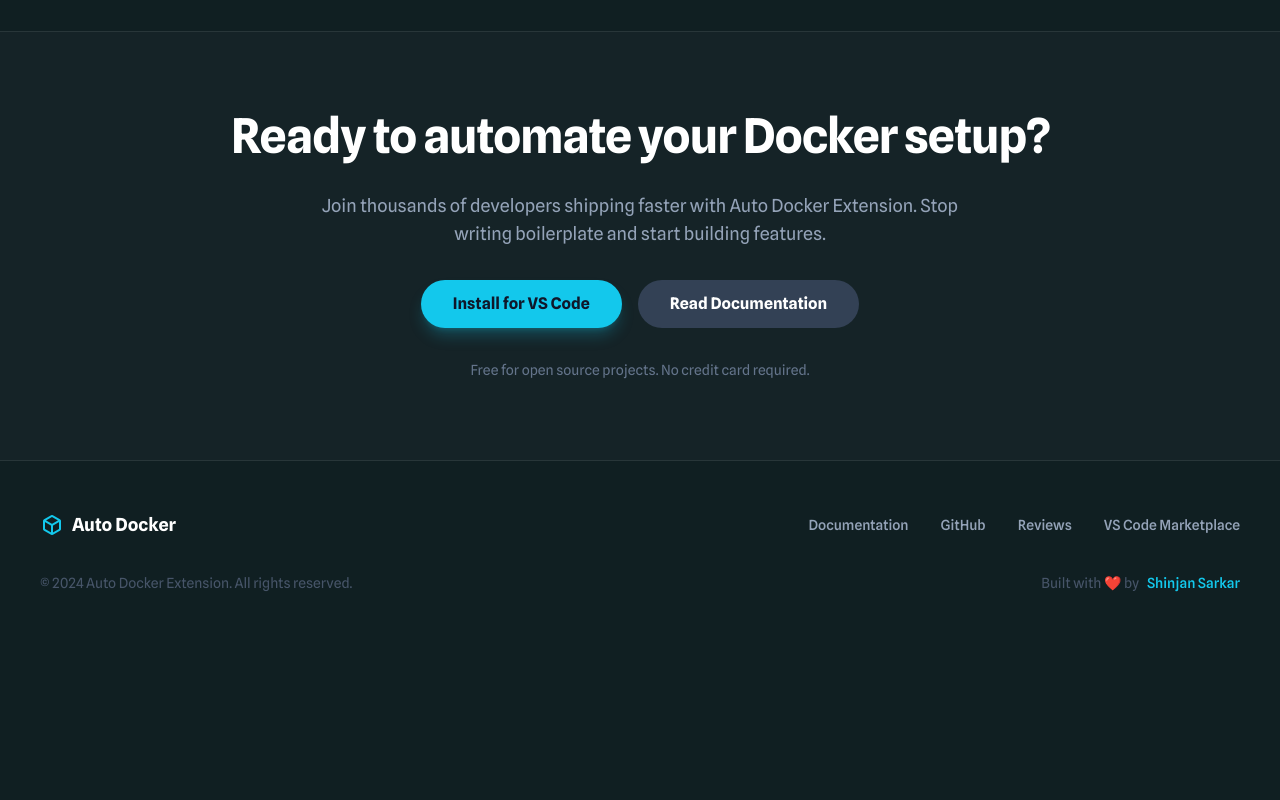
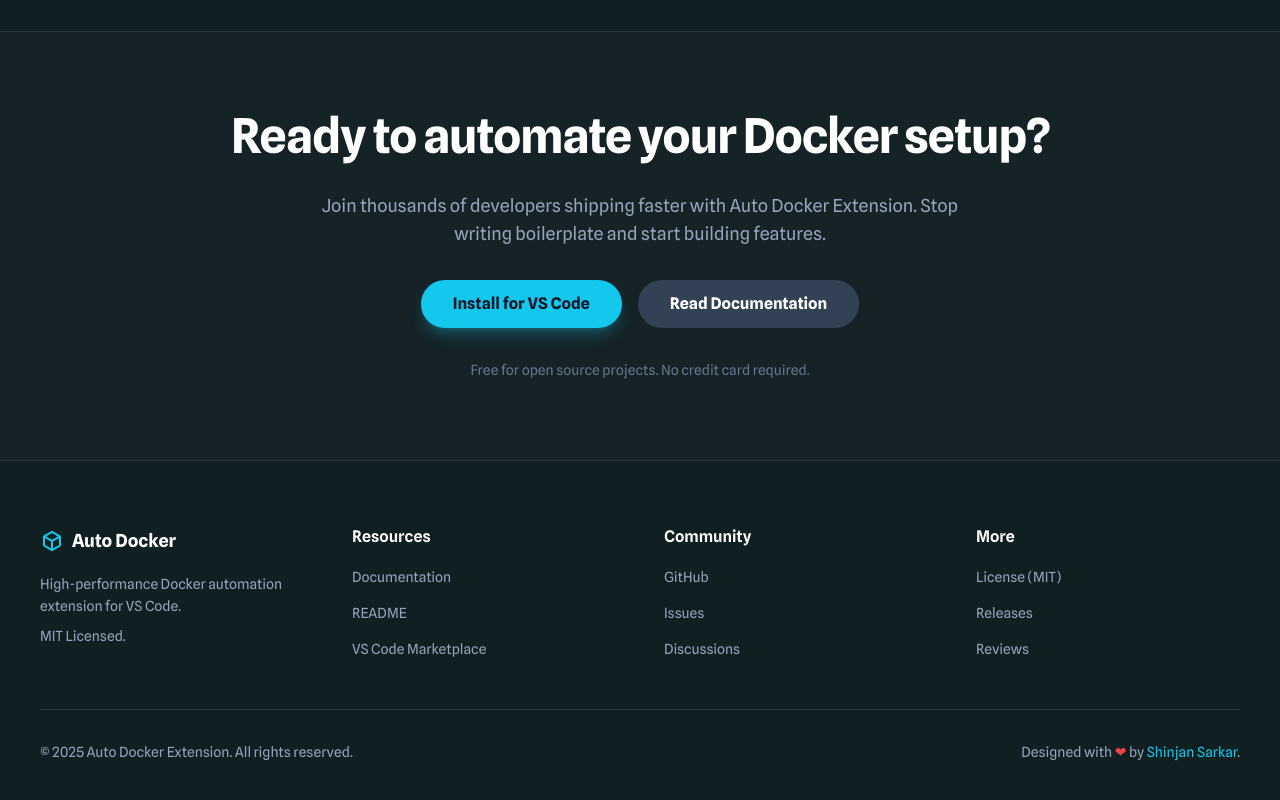
Before and after one commit to shinjansarkar/Auto-Docker-landing-page, a website: page index.html in a window 1280 px wide. Shown: the part 3122-3922 px from the top of the page. Before the commit the page ends 3763 px from the top, so only its background shows below. Drawn offline with nearby package versions, Linux system fonts and the light colour scheme.

Commit message:
first commit

```diff
--- a/index.html
+++ b/index.html
@@ -408,26 +408,99 @@
     </section>
 
     <!-- Footer -->
-    <footer class="w-full py-12 px-4 md:px-10 border-t border-slate-200 dark:border-[#283639] bg-background-light dark:bg-background-dark">
+    <footer class="w-full py-16 px-4 md:px-10 border-t border-slate-200 dark:border-[#283639] bg-background-light dark:bg-background-dark">
         <div class="layout-container flex justify-center w-full">
-            <div class="w-full max-w-[1280px] flex flex-col gap-8">
-                <div class="flex flex-col md:flex-row justify-between items-center gap-6">
-                    <div class="flex items-center gap-2 text-slate-900 dark:text-white">
-                        <span class="material-symbols-outlined text-primary text-2xl">deployed_code</span>
-                        <span class="font-bold text-lg">Auto Docker</span>
+            <div class="w-full max-w-[1280px]">
+                <!-- Footer Content -->
+                <div class="grid grid-cols-1 md:grid-cols-2 lg:grid-cols-4 gap-12 mb-12">
+                    <!-- Auto Docker Column -->
+                    <div>
+                        <div class="flex items-center gap-2 text-slate-900 dark:text-white mb-4">
+                            <span class="material-symbols-outlined text-primary text-2xl">deployed_code</span>
+                            <span class="font-bold text-lg">Auto Docker</span>
+                        </div>
+                        <p class="text-slate-600 dark:text-slate-400 text-sm leading-relaxed">
+                            High-performance Docker automation extension for VS Code.
+                        </p>
+                        <p class="text-slate-600 dark:text-slate-400 text-sm mt-2">
+                            MIT Licensed.
+                        </p>
                     </div>
-                    <div class="flex flex-wrap justify-center gap-8">
-                        <a class="text-slate-600 dark:text-slate-400 hover:text-primary transition-colors text-sm font-medium" href="https://github.com/shinjansarkar/Auto-Docker#readme" target="_blank">Documentation</a>
-                        <a class="text-slate-600 dark:text-slate-400 hover:text-primary transition-colors text-sm font-medium" href="https://github.com/shinjansarkar/Auto-Docker" target="_blank">GitHub</a>
-                        <a class="text-slate-600 dark:text-slate-400 hover:text-primary transition-colors text-sm font-medium" href="https://marketplace.visualstudio.com/items?itemName=ShinjanSarkar.auto-docker-extension&ssr=false#review-details" target="_blank">Reviews</a>
-                        <a class="text-slate-600 dark:text-slate-400 hover:text-primary transition-colors text-sm font-medium" href="https://marketplace.visualstudio.com/items?itemName=ShinjanSarkar.auto-docker-extension" target="_blank">VS Code Marketplace</a>
+
+                    <!-- Resources Column -->
+                    <div>
+                        <h3 class="text-white font-semibold text-base mb-4">Resources</h3>
+                        <ul class="space-y-3">
+                            <li>
+                                <a href="https://github.com/shinjansarkar/Auto-Docker#readme" target="_blank" class="text-slate-600 dark:text-slate-400 hover:text-primary transition-colors text-sm">
+                                    Documentation
+                                </a>
+                            </li>
+                            <li>
+                                <a href="https://github.com/shinjansarkar/Auto-Docker/blob/main/README.md" target="_blank" class="text-slate-600 dark:text-slate-400 hover:text-primary transition-colors text-sm">
+                                    README
+                                </a>
+                            </li>
+                            <li>
+                                <a href="https://marketplace.visualstudio.com/items?itemName=ShinjanSarkar.auto-docker-extension" target="_blank" class="text-slate-600 dark:text-slate-400 hover:text-primary transition-colors text-sm">
+                                    VS Code Marketplace
+                                </a>
+                            </li>
+                        </ul>
+                    </div>
+
+                    <!-- Community Column -->
+                    <div>
+                        <h3 class="text-white font-semibold text-base mb-4">Community</h3>
+                        <ul class="space-y-3">
+                            <li>
+                                <a href="https://github.com/shinjansarkar/Auto-Docker" target="_blank" class="text-slate-600 dark:text-slate-400 hover:text-primary transition-colors text-sm">
+                                    GitHub
+                                </a>
+                            </li>
+                            <li>
+                                <a href="https://github.com/shinjansarkar/Auto-Docker/issues" target="_blank" class="text-slate-600 dark:text-slate-400 hover:text-primary transition-colors text-sm">
+                                    Issues
+                                </a>
+                            </li>
+                            <li>
+                                <a href="https://github.com/shinjansarkar/Auto-Docker/discussions" target="_blank" class="text-slate-600 dark:text-slate-400 hover:text-primary transition-colors text-sm">
+                                    Discussions
+                                </a>
+                            </li>
+                        </ul>
+                    </div>
+
+                    <!-- More Column -->
+                    <div>
+                        <h3 class="text-white font-semibold text-base mb-4">More</h3>
+                        <ul class="space-y-3">
+                            <li>
+                                <a href="https://github.com/shinjansarkar/Auto-Docker/blob/main/LICENSE" target="_blank" class="text-slate-600 dark:text-slate-400 hover:text-primary transition-colors text-sm">
+                                    License (MIT)
+                                </a>
+                            </li>
+                            <li>
+                                <a href="https://github.com/shinjansarkar/Auto-Docker/releases" target="_blank" class="text-slate-600 dark:text-slate-400 hover:text-primary transition-colors text-sm">
+                                    Releases
+                                </a>
+                            </li>
+                            <li>
+                                <a href="https://marketplace.visualstudio.com/items?itemName=ShinjanSarkar.auto-docker-extension&ssr=false#review-details" target="_blank" class="text-slate-600 dark:text-slate-400 hover:text-primary transition-colors text-sm">
+                                    Reviews
+                                </a>
+                            </li>
+                        </ul>
                     </div>
                 </div>
-                <div class="flex flex-col md:flex-row justify-between items-center gap-4 text-slate-500 dark:text-slate-600 text-sm">
-                    <div>© 2024 Auto Docker Extension. All rights reserved.</div>
-                    <div class="flex items-center gap-2">
-                        <span>Built with ❤️ by</span>
-                        <a href="https://github.com/shinjansarkar" target="_blank" class="text-primary hover:text-cyan-400 font-medium transition-colors">Shinjan Sarkar</a>
+
+                <!-- Footer Bottom -->
+                <div class="pt-8 border-t border-slate-200 dark:border-[#283639] flex flex-col md:flex-row justify-between items-center gap-4">
+                    <div class="text-slate-600 dark:text-slate-400 text-sm">
+                        © 2025 Auto Docker Extension. All rights reserved.
+                    </div>
+                    <div class="text-slate-600 dark:text-slate-400 text-sm">
+                        Designed with <span class="text-red-500">❤</span> by <a href="https://github.com/shinjansarkar" target="_blank" class="text-primary hover:text-cyan-400 transition-colors">Shinjan Sarkar</a>.
                     </div>
                 </div>
             </div>
```
